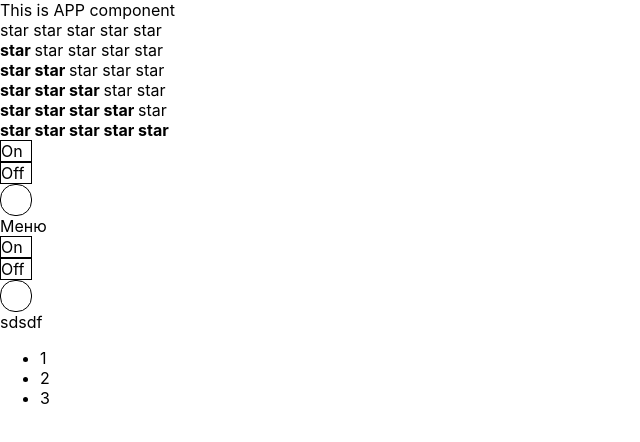
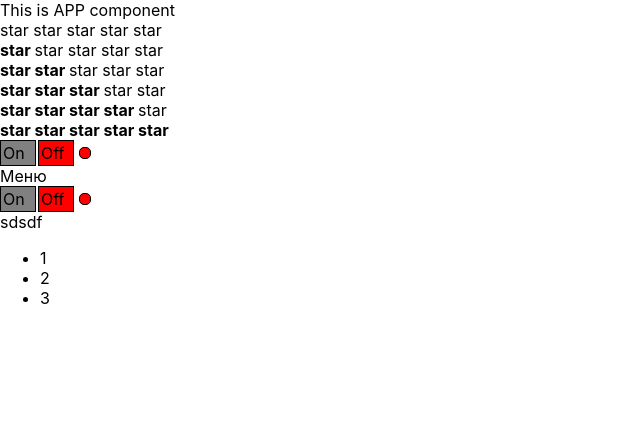
Before and after one commit to Cheloyek/reactpodrobno, a React (Create React App) app: page / in a window 1280 px wide. Shown: the top 442 px of the page, without its empty margins (0-640 px from the left). Built offline with nearby package versions, Linux system fonts and the light colour scheme.

Commit message:
add useState, style

```diff
--- a/src/App.tsx
+++ b/src/App.tsx
@@ -5,7 +5,7 @@ import Rating from "./components/Rating/Rating";
 import Accordion from "./components/Accordion/Accordion";
 import OnOff from "./components/OnOff/OnOff";
 
-function App() {
+function App(props:any) {
 
 
   return (
@@ -17,9 +17,9 @@ function App() {
         <Rating value={3}/>
         <Rating value={4}/>
         <Rating value={5}/>
-        <OnOff on={true} />
+        <OnOff/>
         <Accordion titleValue={'Меню'} collapsed={true}/>
-        <OnOff on={true}/>
+        <OnOff/>
         <Accordion titleValue={'sdsdf'} collapsed={false}/>
     </div>
   );
--- a/src/components/OnOff/OnOff.tsx
+++ b/src/components/OnOff/OnOff.tsx
@@ -1,35 +1,52 @@
-import React from "react";
+import React, {useState} from "react";
 
 type OnOffPropsType = {
-    on: boolean
+    //on: boolean
 }
 
 
 function OnOff(props: OnOffPropsType) {
+
+    //хук
+    let [on, setOn] = useState(false)
+
     // стили
     const onStyle = {
         border: '1px solid black',
         width: '30px',
+        display: 'inline-block',
+        padding: '2px',
+        backgroundColor: on ? 'green' : 'gray'
+
     }
     const offStyle = {
         border: '1px solid black',
         width: '30px',
+        height: '20px',
+        display: 'inline-block',
+        marginLeft: '2px',
+        padding: '2px',
+        backgroundColor: on ? 'gray' : 'red'
     }
     const indicatorStyle = {
-        width: '30px',
-        height: '30px',
-        borderRadius: '15px',
-        border: '1px solid black'
+        width: '10px',
+        height: '10px',
+        borderRadius: '5px',
+        border: '1px solid black',
+        display: 'inline-block',
+        marginLeft: '5px',
+        backgroundColor: on ? 'green' : 'red'
     }
     //
 
+    //перерисовка стиля при клике при помощи useState
     return (
         <div>
             {/*<button>On</button>*/}
             {/*<button>Off</button>*/}
-            <div style={onStyle}>On</div>
-            <div style={offStyle}>Off</div>
-            <div style={indicatorStyle}></div>
+            <span style={onStyle} onClick={() => { setOn(true)}}>On</span>
+            <span style={offStyle} onClick={() => { setOn(false)}}>Off</span>
+            <span style={indicatorStyle}></span>
         </div>
     )
 }
```
